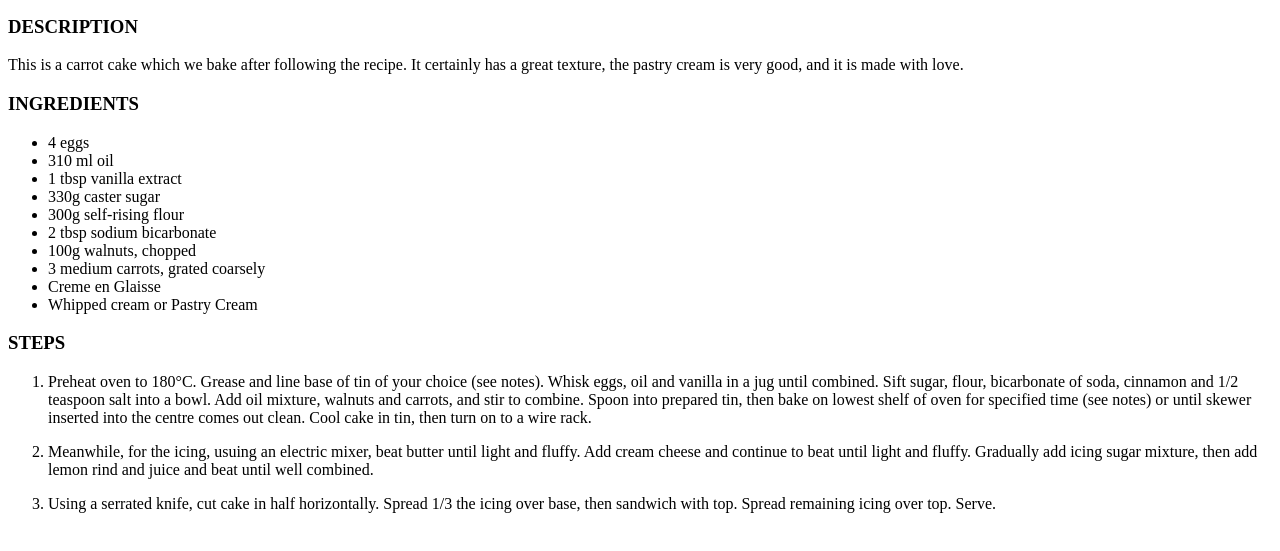
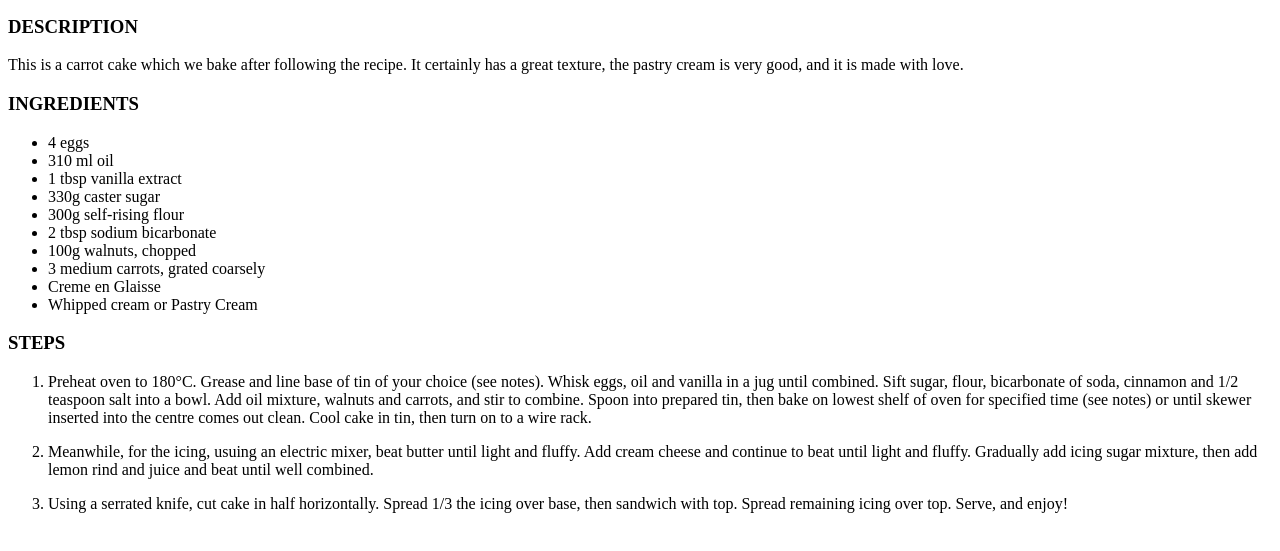
Before and after one commit to manasTyagiGit/odin-recipes, a plain HTML site: page recipes/carrotcake.html in a window 1280 px wide. Shown: the part 101-652 px from the top of the page. Drawn offline with Linux system fonts and the light colour scheme.

Commit message:
Update recipe for carrotcake

```diff
--- a/recipes/carrotcake.html
+++ b/recipes/carrotcake.html
@@ -55,7 +55,7 @@
                 Using a serrated knife, cut cake in half horizontally. Spread 1/3 the
                 icing over base, then sandwich with top.
                 Spread remaining icing over top.
-                Serve.
+                Serve, and enjoy!
             </p>
     </ol>
 
```
